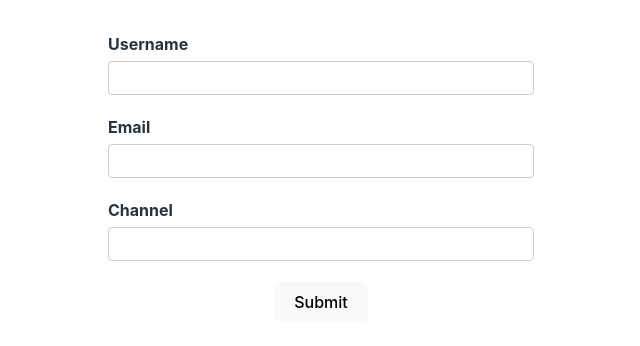
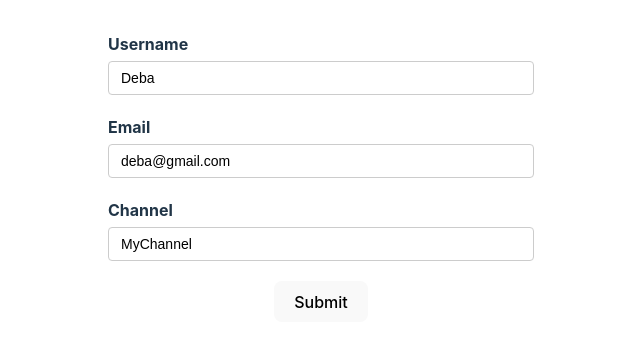
Before and after one commit to DebaKaran/react-max, a React (Vite) app in the folder rhf-demo-codecolution/: page / in a window 1280 px wide. Shown: the top 346 px of the page, without its empty margins (319-959 px from the left). Built offline with nearby package versions, Linux system fonts and the light colour scheme.

Commit message:
feat: add default values to form using useForm configuration
- initialized form with defaultValues for username, email, and channel
- enabled pre-filled inputs without manual value props
- improved user experience for pre-populated form data

```diff
--- a/rhf-demo-codecolution/src/components/YoutubeForm.tsx
+++ b/rhf-demo-codecolution/src/components/YoutubeForm.tsx
@@ -8,7 +8,13 @@ interface IYoutubeFormInput {
     channel: string
 }
 const YoutubeForm = () => {
-    const form = useForm<IYoutubeFormInput>();
+    const form = useForm<IYoutubeFormInput>({
+        defaultValues: {
+            username: "Deba",
+            email: "deba@gmail.com",
+            channel: "MyChannel"
+        }
+    });
     const { register, control, handleSubmit, formState } = form;
     const { errors } = formState;
 
```
